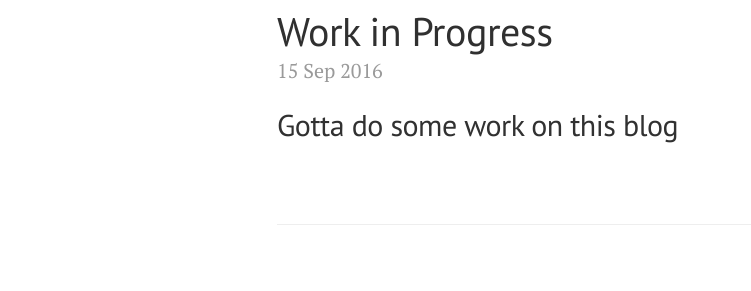
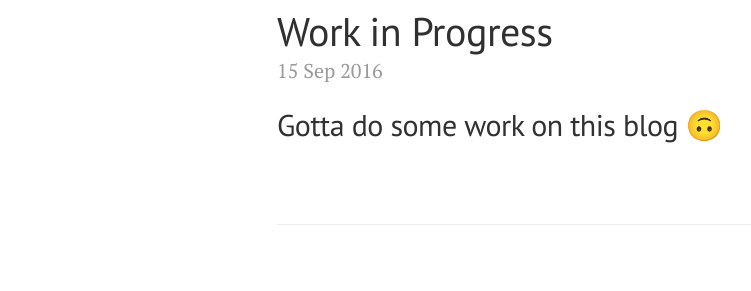
Before and after one commit to spncrlkt/spncrlkt.github.io, a Jekyll site: the page built from _posts/2016-09-15-wip.md, in a window 1280 px wide. Shown: the part 126-417 px from the top of the page, without its empty margins (3-754 px from the left). Built offline with Jekyll 4.4.1, drawn with Linux system fonts in a browser that asks for light colours; nearby versions of some CDN libraries.

Commit message:
add emoji :/

```diff
--- a/_posts/2016-09-15-wip.md
+++ b/_posts/2016-09-15-wip.md
@@ -3,4 +3,4 @@ layout: post
 title: Work in Progress
 ---
 
-## Gotta do some work on this blog
+## Gotta do some work on this blog 🙃
```
